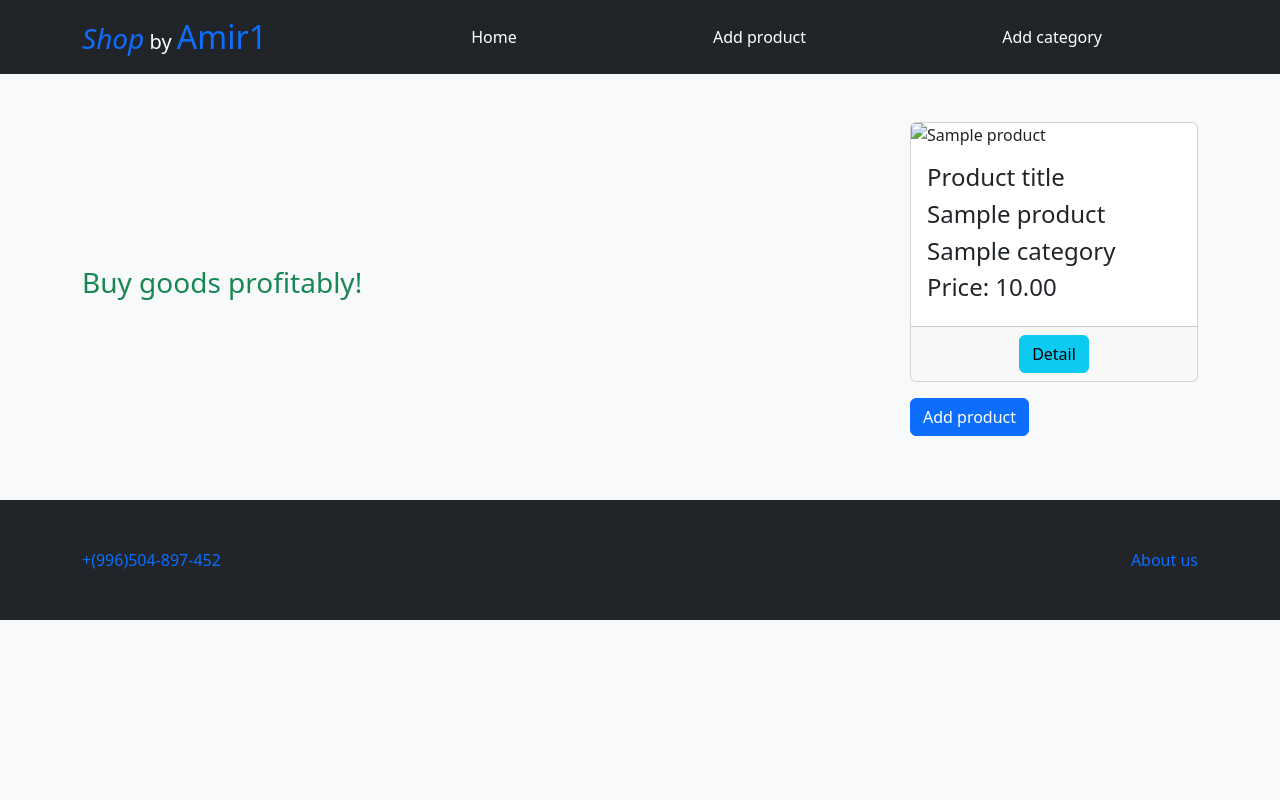
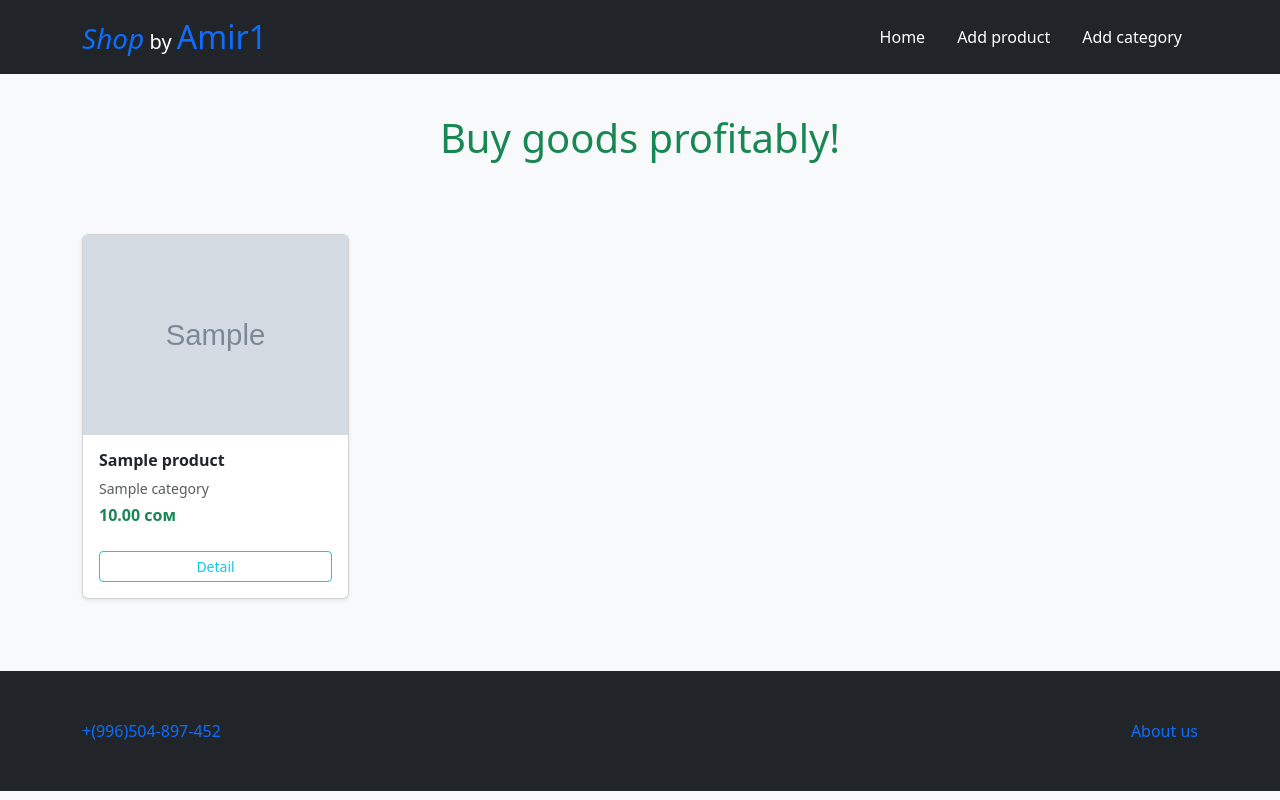
Before and after one commit to DodogeldievAmir1/hw_54_dodogeldiev_amir1, a Django app: page / in a window 1280 px wide. Run offline with Django 4.2, Linux system fonts and the light colour scheme; tables that the repository leaves empty hold one stand-in row (values such as "Sample post"); grey boxes marked "Sample" are stand-in pictures.

Commit message:
Скорректировал все html файлы, добавил страницу детального просмотра, скорректировал urls и views, на данном этапе основная логика приложения написана.

```diff
--- a/product_shop/urls.py
+++ b/product_shop/urls.py
@@ -1,10 +1,11 @@
 from django.urls import path
 
-from .views import home_page, add_new_product, add_new_category
+from .views import home_page, add_new_product, add_new_category, product_detail
 
 
 urlpatterns = [
     path('', home_page, name='home_page'),
     path('add/', add_new_product, name='add'),
     path('add/category/', add_new_category, name='add_category'),
+    path('product/<int:pk>/', product_detail, name='detail'),
 ]
--- a/product_shop/views.py
+++ b/product_shop/views.py
@@ -30,3 +30,9 @@
             description=request.POST.get('description'),
         )
         return redirect('home_page')
+    return render(request, 'add_new_category.html')
+
+def product_detail(request, pk):
+    product = get_object_or_404(Product, pk=pk)
+    context = {'product': product}
+    return render(request, 'product_detail.html', context)
--- a/templates/base.html
+++ b/templates/base.html
@@ -13,12 +13,17 @@
         <div class="container">
             <a class="navbar-brand" href="{% url 'home_page' %}">
                 <i class="text-primary fs-3">Shop</i>
-                by <span class ='text-primary fs-2'>Amir1</span>
+                by <span class='text-primary fs-2'>Amir1</span>
             </a>
-            <div>
-                <a href="{% url 'home_page' %}" class="nav-link text-white d-inline px-5 mx-5">Home</a>
-                <a href="{% url 'home_page' %}" class="nav-link text-white d-inline px-5 mx-5">Add product</a>
-                <a href="{% url 'home_page' %}" class="nav-link text-white d-inline px-5 mx-5">Add category</a>
+            <button class="navbar-toggler" type="button" data-bs-toggle="collapse" data-bs-target="#navbarNav" aria-controls="navbarNav" aria-expanded="false" aria-label="Toggle navigation">
+                <span class="navbar-toggler-icon"></span>
+            </button>
+            <div class="collapse navbar-collapse" id="navbarNav">
+                <div class="navbar-nav ms-auto">
+                    <a href="{% url 'home_page' %}" class="nav-link text-white px-3">Home</a>
+                    <a href="{% url 'add' %}" class="nav-link text-white px-3">Add product</a>
+                    <a href="{% url 'add_category' %}" class="nav-link text-white px-3">Add category</a>
+                </div>
             </div>
         </div>
     </nav>
--- a/templates/index.html
+++ b/templates/index.html
@@ -1,35 +1,32 @@
 {% extends 'base.html' %}
 
 {% block content %}
-    <div class="bg-light">
-        <div class="d-flex justify-content-between align-items-center container my-5">
-            <h1 class="fs-3 fw-3 text-success">Buy goods profitably!</h1>
-            {% for product in products %}
-                <div class="row">
+    <div class="bg-light py-4">
+        <div class="container">
+            <div class="d-flex justify-content-center mb-5 mt-3">
+                <h1 class="fs-1 text-success">Buy goods profitably!</h1>
+            </div>
+            <div class="row row-cols-1 row-cols-sm-2 row-cols-md-3 row-cols-lg-4 g-3 mt-4">
+                {% for product in products %}
                     <div class="col">
-                        <div class="card" style="width: 18rem;">
-                            <img src="{{ product.image_url }}" class="card-img-top" alt="{{ product.title }}">
-                            <div class="card-body">
-                                <h4>Product title</h4>
-                                <h4>{{ product.title }}</h4>
-                                <h4>{{ product.category }}</h4>
-                                <h4>Price: {{ product.price }}</h4>
-                            </div>
-                            <div class="card-footer text-center">
-                                <a href="{% url 'view_page' product.id %}" class="btn btn-info">Detail</a>
+                        <div class="card h-100 shadow-sm">
+                            <img src="{{ product.image }}" class="card-img-top" alt="{{ product.title }}"
+                                 style="height: 200px; object-fit: cover;">
+                            <div class="card-body d-flex flex-column">
+                                <h6 class="card-title fw-bold">{{ product.title }}</h6>
+                                <p class="text-muted small mb-1">{{ product.category }}</p>
+                                <p class="text-success fw-bold mt-auto">{{ product.price }} сом</p>
+                                <a href="{% url 'detail' product.id %}" class="btn btn-outline-info btn-sm mt-2">Detail</a>
                             </div>
                         </div>
-                        <div class="col my-3">
-                            <a href="{% url 'add' %}" class="btn btn-primary">Add product</a>
-                        </div>
                     </div>
-                </div>
-            {% empty %}
-                <div class="alert alert-secondary my-3">The assortment is still empty</div>
-                <div class=" my-3">
-                    <a href="{% url 'add' %}" class="btn btn-primary">Add product</a>
-                </div>
-            {% endfor %}
+                {% empty %}
+                    <div class="col-12">
+                        <div class="alert alert-secondary">The assortment is still empty</div>
+                        <a href="{% url 'add' %}" class="btn btn-primary">Add product</a>
+                    </div>
+                {% endfor %}
+            </div>
         </div>
     </div>
 {% endblock %}
```
Also changed, not shown: templates/add_new_category.html (+3 -19 lines), templates/product_detail.html (added, +36 -0 lines), templates/view.html (deleted, +0 -10 lines).
